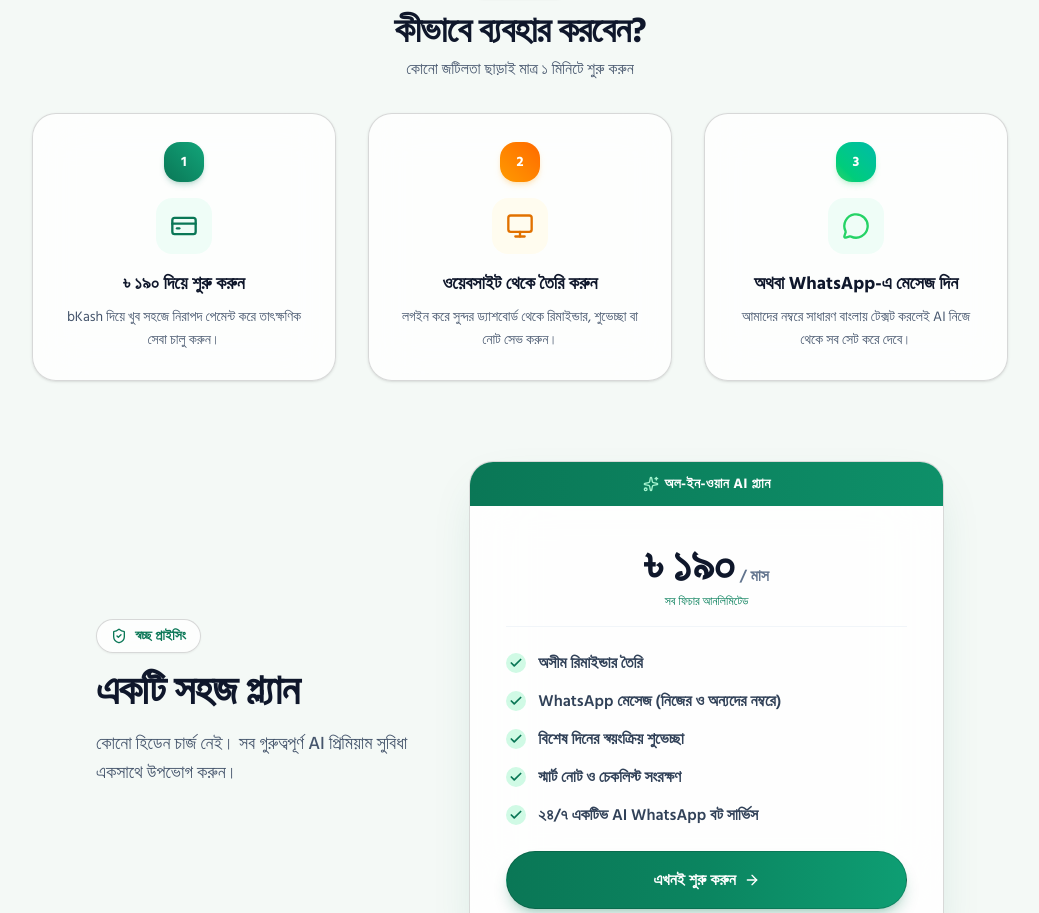
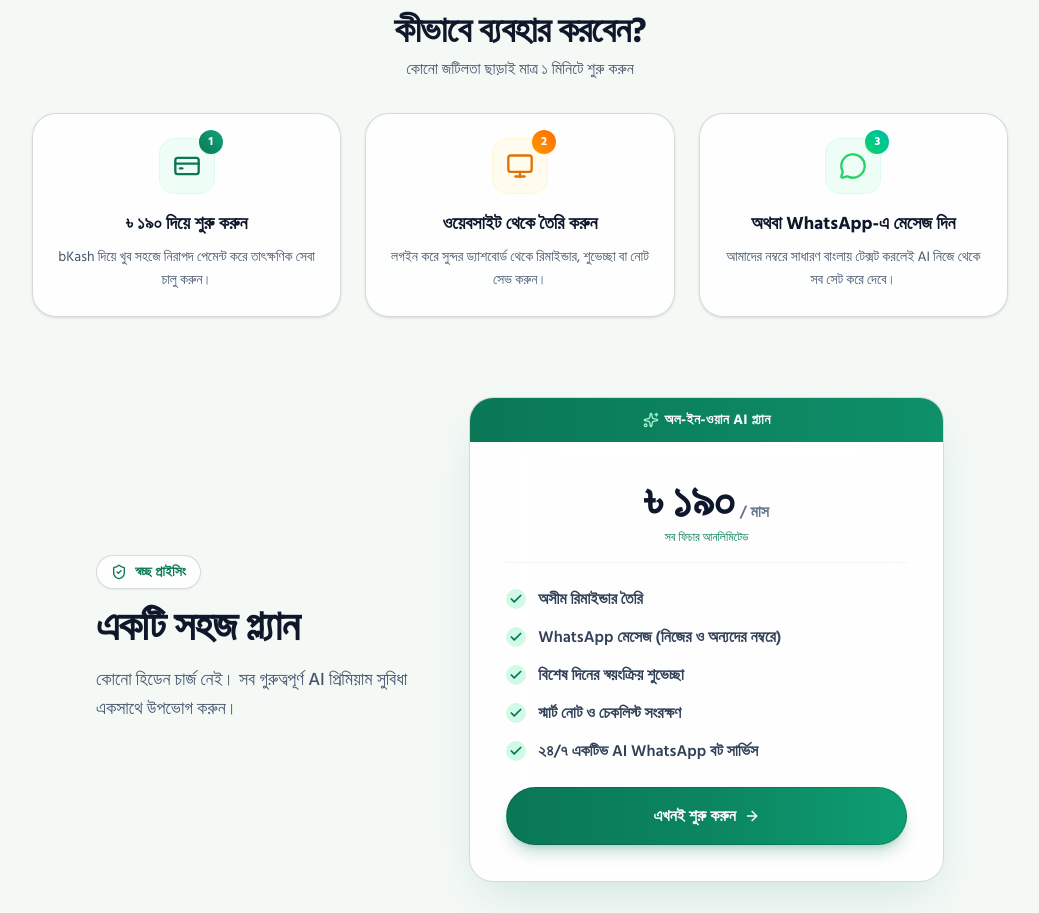
Before and after one commit to raselrk5588-source/smritilife, a React (Vite) app in the folder client/: page / in a window 1280 px wide. Shown: the part 1250-2163 px from the top of the page, without its empty margins (120-1159 px from the left). Built offline with nearby package versions, Linux system fonts and the light colour scheme.

Commit message:
fix(landing): make how-it-works steps compact on mobile to reduce scroll

```diff
--- a/client/src/pages/Landing.tsx
+++ b/client/src/pages/Landing.tsx
@@ -574,54 +574,66 @@ export default function Landing() {
           </div>
 
           {/* Steps Horizontal Grid */}
-          <div className="grid grid-cols-1 md:grid-cols-3 gap-8 relative">
+          <div className="grid grid-cols-1 md:grid-cols-3 gap-3 sm:gap-4 md:gap-6 relative">
 
             {/* Step 1 */}
-            <div className="bg-white/80 backdrop-blur-xl border border-white/80 rounded-3xl p-7 shadow-sm hover:shadow-xl hover:-translate-y-1.5 transition-all flex flex-col items-center text-center relative group">
-              <div className="w-10 h-10 rounded-2xl bg-gradient-to-tr from-[#0A7756] to-[#12A57A] text-white text-sm font-black flex items-center justify-center mb-4 shadow-md shadow-[#0A7756]/20 group-hover:scale-110 transition-transform">
+            <div className="bg-white/80 backdrop-blur-xl border border-white/80 rounded-2xl md:rounded-3xl p-3.5 sm:p-4 md:p-6 shadow-sm hover:shadow-xl hover:-translate-y-1 transition-all flex flex-row md:flex-col items-center md:items-center text-left md:text-center gap-3.5 md:gap-0 relative group">
+              <div className="relative shrink-0 md:mb-4">
+                <div className="w-12 h-12 md:w-14 md:h-14 rounded-2xl bg-emerald-50/80 text-[#0A7756] flex items-center justify-center border border-emerald-100/60 group-hover:scale-105 transition-transform">
+                  <CreditCard className="w-6 h-6 md:w-7 md:h-7" />
+                </div>
+                <span className="absolute -top-1.5 -left-1.5 md:-top-2 md:-right-2 md:left-auto w-5 h-5 md:w-6 md:h-6 rounded-full bg-gradient-to-tr from-[#0A7756] to-[#12A57A] text-white text-[11px] md:text-xs font-black flex items-center justify-center shadow-xs">
                   1
+                </span>
               </div>
-              <div className="w-14 h-14 rounded-2xl bg-emerald-50/80 text-[#0A7756] flex items-center justify-center mb-4 group-hover:scale-105 transition-transform">
-                <CreditCard className="w-7 h-7" />
-              </div>
-              <h3 className="font-black text-slate-900 text-lg mb-2">
+              <div className="flex-1 min-w-0">
+                <h3 className="font-black text-slate-900 text-sm sm:text-base md:text-lg mb-0.5 md:mb-2">
                   ৳ ১৯০ দিয়ে শুরু করুন
                 </h3>
                 <p className="text-xs sm:text-sm text-slate-600 font-normal leading-relaxed">
                   bKash দিয়ে খুব সহজে নিরাপদ পেমেন্ট করে তাৎক্ষণিক সেবা চালু করুন।
                 </p>
               </div>
+            </div>
 
             {/* Step 2 */}
-            <div className="bg-white/80 backdrop-blur-xl border border-white/80 rounded-3xl p-7 shadow-sm hover:shadow-xl hover:-translate-y-1.5 transition-all flex flex-col items-center text-center relative group">
-              <div className="w-10 h-10 rounded-2xl bg-gradient-to-tr from-amber-500 to-orange-500 text-white text-sm font-black flex items-center justify-center mb-4 shadow-md shadow-amber-500/20 group-hover:scale-110 transition-transform">
+            <div className="bg-white/80 backdrop-blur-xl border border-white/80 rounded-2xl md:rounded-3xl p-3.5 sm:p-4 md:p-6 shadow-sm hover:shadow-xl hover:-translate-y-1 transition-all flex flex-row md:flex-col items-center md:items-center text-left md:text-center gap-3.5 md:gap-0 relative group">
+              <div className="relative shrink-0 md:mb-4">
+                <div className="w-12 h-12 md:w-14 md:h-14 rounded-2xl bg-amber-50/80 text-amber-600 flex items-center justify-center border border-amber-100/60 group-hover:scale-105 transition-transform">
+                  <Monitor className="w-6 h-6 md:w-7 md:h-7" />
+                </div>
+                <span className="absolute -top-1.5 -left-1.5 md:-top-2 md:-right-2 md:left-auto w-5 h-5 md:w-6 md:h-6 rounded-full bg-gradient-to-tr from-amber-500 to-orange-500 text-white text-[11px] md:text-xs font-black flex items-center justify-center shadow-xs">
                   2
+                </span>
               </div>
-              <div className="w-14 h-14 rounded-2xl bg-amber-50/80 text-amber-600 flex items-center justify-center mb-4 group-hover:scale-105 transition-transform">
-                <Monitor className="w-7 h-7" />
-              </div>
-              <h3 className="font-black text-slate-900 text-lg mb-2">
+              <div className="flex-1 min-w-0">
+                <h3 className="font-black text-slate-900 text-sm sm:text-base md:text-lg mb-0.5 md:mb-2">
                   ওয়েবসাইট থেকে তৈরি করুন
                 </h3>
                 <p className="text-xs sm:text-sm text-slate-600 font-normal leading-relaxed">
                   লগইন করে সুন্দর ড্যাশবোর্ড থেকে রিমাইন্ডার, শুভেচ্ছা বা নোট সেভ করুন।
                 </p>
               </div>
+            </div>
 
             {/* Step 3 */}
-            <div className="bg-white/80 backdrop-blur-xl border border-white/80 rounded-3xl p-7 shadow-sm hover:shadow-xl hover:-translate-y-1.5 transition-all flex flex-col items-center text-center relative group">
-              <div className="w-10 h-10 rounded-2xl bg-gradient-to-tr from-[#25D366] to-teal-500 text-white text-sm font-black flex items-center justify-center mb-4 shadow-md shadow-[#25D366]/20 group-hover:scale-110 transition-transform">
+            <div className="bg-white/80 backdrop-blur-xl border border-white/80 rounded-2xl md:rounded-3xl p-3.5 sm:p-4 md:p-6 shadow-sm hover:shadow-xl hover:-translate-y-1 transition-all flex flex-row md:flex-col items-center md:items-center text-left md:text-center gap-3.5 md:gap-0 relative group">
+              <div className="relative shrink-0 md:mb-4">
+                <div className="w-12 h-12 md:w-14 md:h-14 rounded-2xl bg-emerald-50/80 text-[#25D366] flex items-center justify-center border border-emerald-100/60 group-hover:scale-105 transition-transform">
+                  <MessageCircle className="w-6 h-6 md:w-7 md:h-7" />
+                </div>
+                <span className="absolute -top-1.5 -left-1.5 md:-top-2 md:-right-2 md:left-auto w-5 h-5 md:w-6 md:h-6 rounded-full bg-gradient-to-tr from-[#25D366] to-teal-500 text-white text-[11px] md:text-xs font-black flex items-center justify-center shadow-xs">
                   3
+                </span>
               </div>
-              <div className="w-14 h-14 rounded-2xl bg-emerald-50/80 text-[#25D366] flex items-center justify-center mb-4 group-hover:scale-105 transition-transform">
-                <MessageCircle className="w-7 h-7" />
-              </div>
-              <h3 className="font-black text-slate-900 text-lg mb-2">
+              <div className="flex-1 min-w-0">
+                <h3 className="font-black text-slate-900 text-sm sm:text-base md:text-lg mb-0.5 md:mb-2">
                   অথবা WhatsApp-এ মেসেজ দিন
                 </h3>
                 <p className="text-xs sm:text-sm text-slate-600 font-normal leading-relaxed">
                   আমাদের নম্বরে সাধারণ বাংলায় টেক্সট করলেই AI নিজে থেকে সব সেট করে দেবে।
                 </p>
+              </div>
             </div>
 
           </div>
```
Lines whose indentation alone changed are shown as unchanged.
